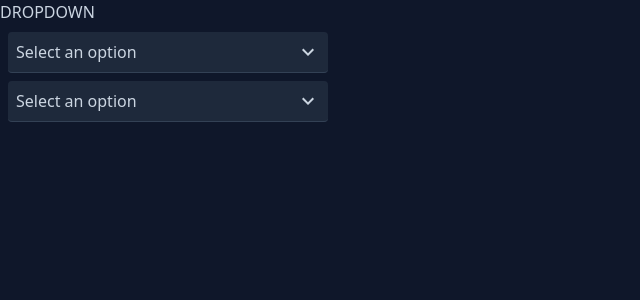
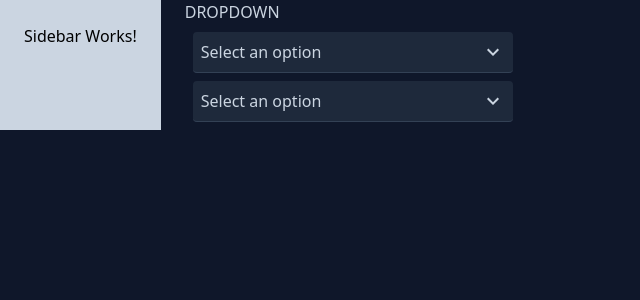
Before and after one commit to SmackSmash/grider-comps, a React (Vite) app: page / in a window 1280 px wide. Shown: the top 300 px of the page, without its empty margins (0-640 px from the left). Built offline with nearby package versions, Linux system fonts and the light colour scheme.

Commit message:
Added Sidebar and Link components, basic setup

```diff
--- a/src/App.jsx
+++ b/src/App.jsx
@@ -1,16 +1,18 @@
 // import ButtonPage from './pages/ButtonPage/ButtonPage';
 // import AccordionPage from './pages/AccordionPage/AccordionPage';
+import SideBar from './components/SideBar/SideBar';
 import DropdownPage from './pages/DropdownPage/DropdownPage';
 // import SliderPage from './pages/SliderPage/SliderPage';
 
 const App = () => {
   return (
-    <>
+    <div className='flex'>
+      <SideBar />
       {/* <SliderPage /> */}
       <DropdownPage />
       {/* <AccordionPage /> */}
       {/* <ButtonPage /> */}
-    </>
+    </div>
   );
 };
 
--- /dev/null
+++ b/src/components/Link/Link.jsx
@@ -0,0 +1,20 @@
+import PropTypes from 'prop-types';
+
+const Link = ({ children, to, ...rest }) => {
+  const handleClick = ({ target }) => {
+    console.log(target, document.location.pathname);
+  };
+
+  return (
+    <a href={to} {...rest} onClick={handleClick}>
+      {children}
+    </a>
+  );
+};
+
+Link.propTypes = {
+  children: PropTypes.node,
+  to: PropTypes.string
+};
+
+export default Link;
--- /dev/null
+++ b/src/components/SideBar/SideBar.jsx
@@ -0,0 +1,5 @@
+const SideBar = () => {
+  return <div className='sidebar bg-slate-300 p-6 mr-6'>Sidebar Works!</div>;
+};
+
+export default SideBar;
--- a/src/pages/DropdownPage/DropdownPage.jsx
+++ b/src/pages/DropdownPage/DropdownPage.jsx
@@ -20,11 +20,11 @@ const DropdownPage = () => {
   }, []);
 
   return (
-    <>
+    <div>
       <h1 className='text-slate-300 flex'>DROPDOWN</h1>
       <Dropdown options={options} value={selection} onChange={handleSelect} />
       <Dropdown options={options} value={selection} onChange={handleSelect} />
-    </>
+    </div>
   );
 };
 
--- a/src/pages/SliderPage/SliderPage.jsx
+++ b/src/pages/SliderPage/SliderPage.jsx
@@ -9,10 +9,10 @@ const SliderPage = () => {
   }, []);
 
   return (
-    <>
+    <div>
       <h1 className='text-slate-300'>SLIDER</h1>
       <Slider value={age} onChange={handleChange} />;
-    </>
+    </div>
   );
 };
 
```
